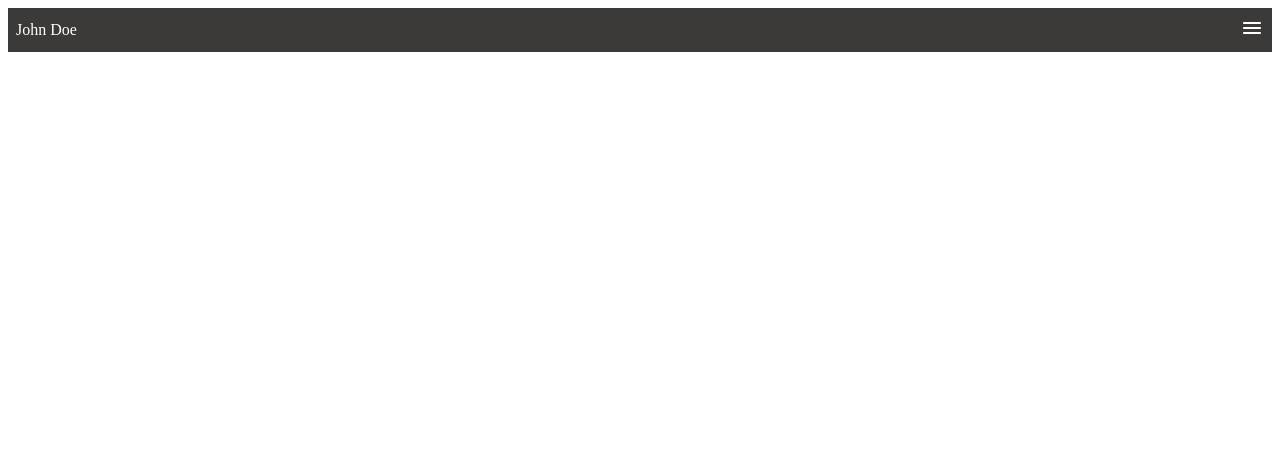
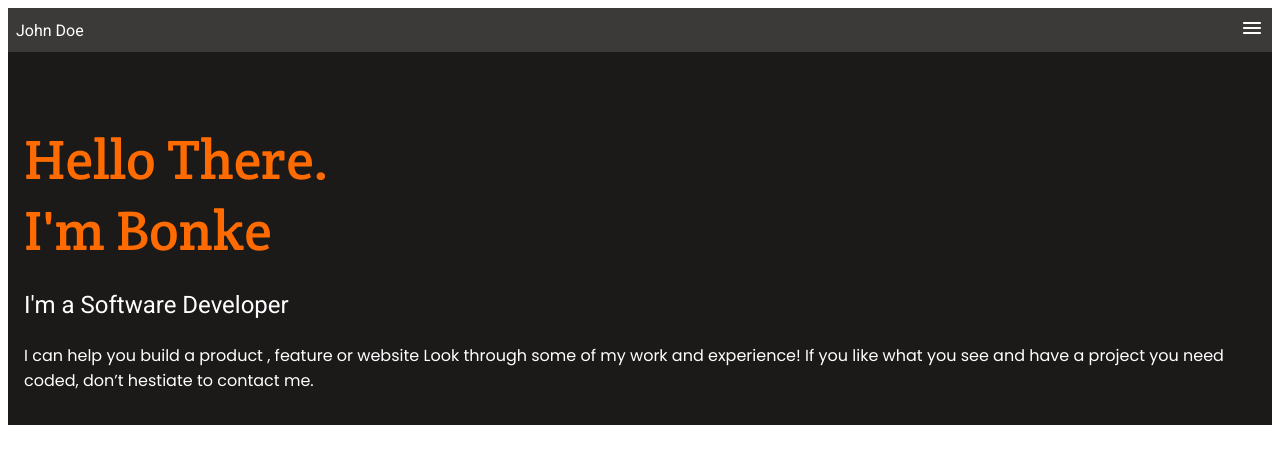
Before and after one commit to BonkeGcobo/PortfolioProject, a website: page index.html in a window 1280 px wide. Drawn offline with Linux system fonts and the light colour scheme.

Commit message:
Add description text in headline

```diff
--- a/index.html
+++ b/index.html
@@ -8,11 +8,28 @@
     <title>Bonke's Portfolio</title>
     <link rel="stylesheet" href="style.css">
 </head>
+
 <body>
     <section class="toolbar">
-        <div class="logo">John Doe</div>
-        <div class="menubar"><img src="images/MenuBar.svg" alt="showing menubar"></div>
+      <div class="logo">John Doe</div>
+      <div class="menubar"><img src="images/MenuBar.svg" alt="showing menubar"></div>
     </section>
 
+    <section class="headline">
+      <div class="intro">
+        <p class="name">Hello There.<br>I'm Bonke</p>
+      </div>
+
+      <div class="supText">
+        <p class="support">I'm a Software Developer</p>
+      </div>
+
+     <div class="descrip">
+       <p>
+        I can help you build a product , feature or website Look through some of my work and experience! If you like what you see and have a project you need coded,
+        don’t hestiate to contact me.
+       </p>
+     </div>
+    </section>
 </body>
 </html>
--- a/style.css
+++ b/style.css
@@ -1,3 +1,7 @@
+@import url('https://fonts.googleapis.com/css2?family=Crete Round');
+@import url('https://fonts.googleapis.com/css2?family=Roboto');
+@import url('https://fonts.googleapis.com/css2?family=Poppins');
+
 .toolbar {
   background-color: #3C3a39;
   color: #fff;
@@ -5,4 +9,34 @@
   justify-content: space-between;
   align-items: center;
   padding: 0.5rem;
+  font-family: 'Roboto' ,sans-serif;
 }
+
+.headline {
+  padding: 1rem;
+  background-color: #1c1a19;
+  display: flex;
+  flex-direction: column;
+}
+
+.name {
+  color: #ff6b00;
+  font-size: 56px;
+  font-family: 'Crete Round', sans-serif;
+  margin-bottom: 0.5px;
+}
+
+.supText {
+  font-family: 'Roboto', sans-serif;
+  color: #fff;
+  font-size: 24px;
+}
+
+.support {
+  margin-bottom: 0.5rem;
+}
+
+.descrip {
+    color: #fff;
+    font-family: 'Poppins', sans-serif;
+}
```
